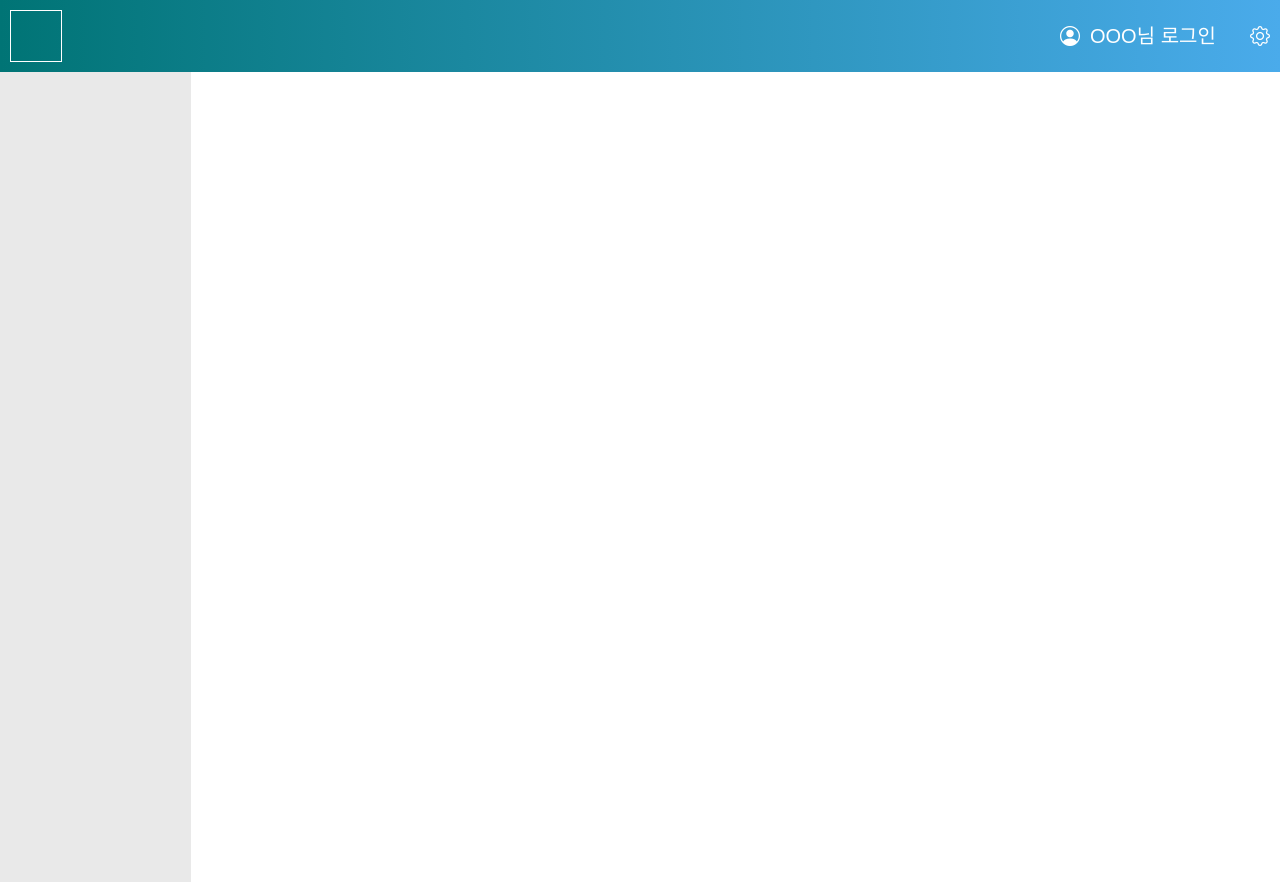
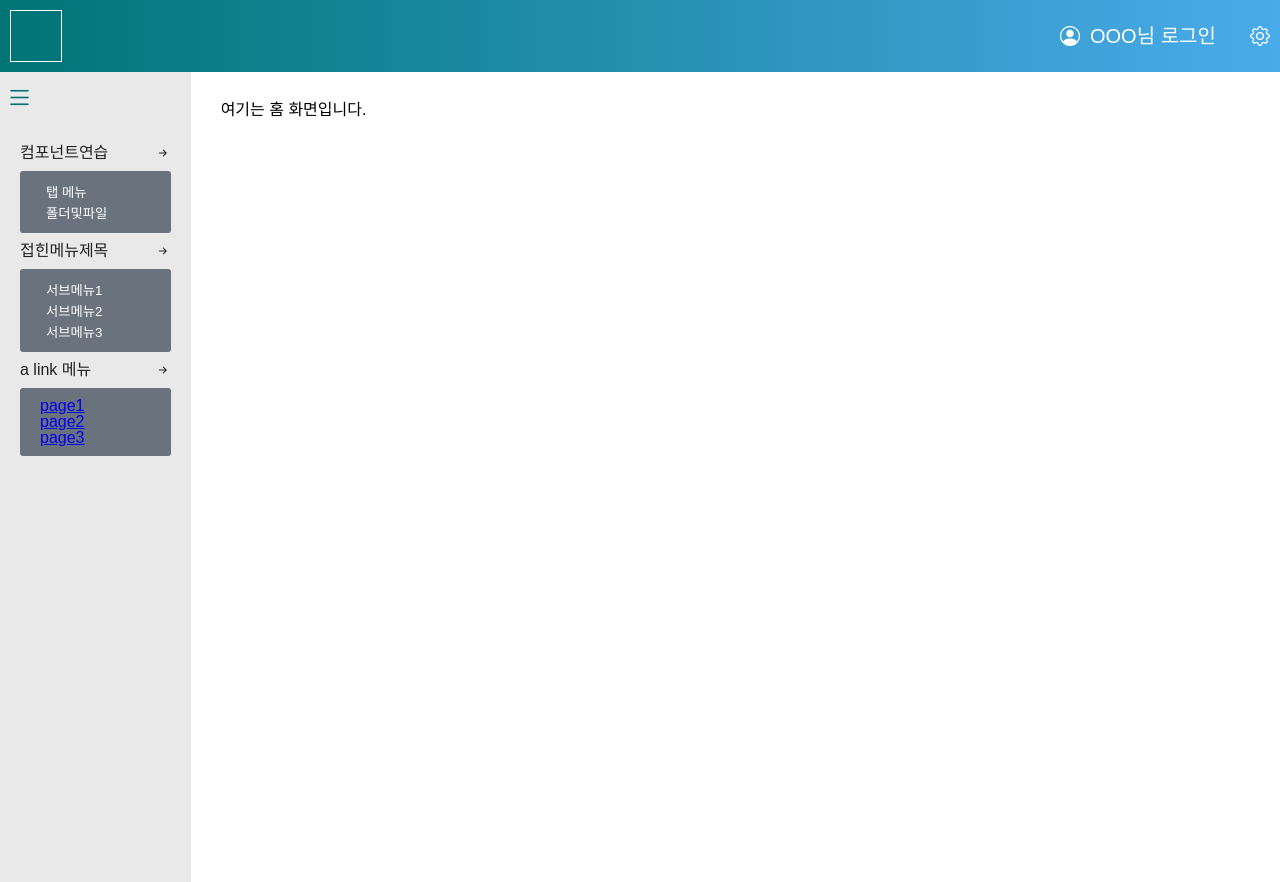
Before and after one commit to o5ranc/myHtmlJsCss, a plain HTML site: page index.html in a window 1280 px wide. Drawn offline with nearby package versions, Linux system fonts and the light colour scheme; a web font is replaced by a local one.

Commit message:
주소에 hash태그 사용한 메뉴 링크추가

```diff
--- a/css/common/main.css
+++ b/css/common/main.css
@@ -64,6 +64,7 @@ nav>ul>li>.nav-subitem.sm-on {
   display: block;
   padding: 10px 20px;
   border-radius: 3px;
+  background-color: var(--my-dark-gray);
 }
 
 nav>ul>li>.nav-subitem {
--- a/index.html
+++ b/index.html
@@ -8,7 +8,7 @@
   <link rel="stylesheet" type="text/css" href="/css/common/reset.css">
   <link rel="stylesheet" type="text/css" href="/css/common/base.css">
   <link rel="stylesheet" type="text/css" href="/css/common/main.css">
-  <link rel="stylesheet" type="text/css" href="/css/component/exam-tab.css">
+  <link rel="stylesheet" type="text/css" href="/css/components/exam-tab.css">
   <!-- 폰트 적용 때문에 추가 -->
   <link rel="preconnect" href="https://fonts.googleapis.com">
   <link rel="preconnect" href="https://fonts.gstatic.com" crossorigin>
@@ -35,20 +35,12 @@
   <section>
     <nav include-html="/navbar.html"></nav>
     <!-- 링크에 따른 화면 이동 필요 -->
-    <main class=".app"></main>
-    <!-- <main include-html="/contents/contents.html"></main> -->
+    <!-- <main class="app"></main> -->
+    <main id="content-area"></main>
   </section>
 
   <script type="module">
     import { onLoadNavMenu } from '/js/main.js';
-
-    includeHTML();
-
-    window.onload = function () {
-      console.log('window onload 함수!!');
-      onLoadNavMenu();
-    };
-
   </script>
 </body>
 </html>
--- a/js/main.js
+++ b/js/main.js
@@ -1,16 +1,20 @@
-import { getRootBaseValue } from "/js/common/get-style.js";
-import Home from "/js/home.js";
-import Tab from "/js/components/exam-tab.js";
+// import Home from "/js/home.js";
+// const appComp = document.querySelector("#app");
+// const appRoutses = {
+//   "/": Home,
+// }
+// appComp.innerHTML = appRoutses["/"].template;
 
-const appComp = document.querySelector("#app");
+includeHTML();
 
-const appRoutses = {
-  "/": Home,
-  "/tabs": Tab
-}
+/* 화면 로딩시 이벤트 */
+window.onload = function () {
+  console.log('window onload 함수!!');
+  onLoadNavMenu();
+  mappingContentArea();
+};
 
-appComp.innerHTML = appRoutses["/"].template;
-
+/** 메뉴 구성 */
 export const onLoadNavMenu = () => {
   // var eTitleMenu = document.querySelector(".nav-titlemn");
   // eTitleMenu.onclick = function () {
@@ -35,33 +39,14 @@ export const onLoadNavMenu = () => {
 
         // 방법2) 자식노드중 nodeName 으로 BUTTON 여부 확인 접근
         menuItem.childNodes.forEach((subMenus) => {
-          // console.log(
-          //   subMenus,
-          //   "nodeType : ",
-          //   subMenus.nodeType,
-          //   "nodeName : ",
-          //   subMenus.nodeName,
-          //   "nodeValue : ",
-          //   subMenus.nodeValue
-          // );
           if (subMenus.nodeName === "DIV") {
-            subMenus.classList.toggle("sm-on");
-            subMenus.style.backgroundColor =
-              subMenus.style.backgroundColor === ""
-                ? getRootBaseValue("--my-dark-gray")
-                : "";
-
-            console.log("하위 메뉴 확인1111 : ", subMenus.childNodes);
             // 서브 노드들에도 클릭 이벤트 등록시켜줌
             subMenus.childNodes.forEach((subMenu) => {
               if (subMenu.nodeName === "BUTTON") {
                 subMenu.addEventListener(
                   "click",
-                  (e) => {
-                    console.log("하위 메뉴 확인222 : ", e.target);
-                    // alert(e.target);
-                  },
-                  { capture: false }
+                  subMenuClick,
+                  { passive: false }
                 );
               }
             });
@@ -72,3 +57,34 @@ export const onLoadNavMenu = () => {
     );
   });
 };
+
+/** 이벤트 - 서브 메뉴 클릭 이벤트 */
+const subMenuClick = (e) => {
+  console.log("하위 메뉴 확인 : ", e.target);
+  // 서브 메뉴의 특정 속성값을 이용하여 페이지 이동
+  window.location.hash = e.target.getAttribute("page-href") || "home";
+}
+
+const mappingContentArea = () => {
+  const contentArea = document.getElementById("content-area");
+
+  // URL의 해시를 기준으로 페이지를 로드
+  async function loadPage() {
+    const hash = window.location.hash.substring(1) || "home";
+    const pageUrl = `pages/${hash}.html`;
+
+    try {
+      const response = await fetch(pageUrl);
+      if (!response.ok) throw new Error("Page not found");
+
+      const html = await response.text();
+      contentArea.innerHTML = html;
+    } catch (error) {
+      contentArea.innerHTML = "<h2>Page not found</h2>";
+    }
+  }
+
+  // 해시 변경 이벤트와 초기 로드를 설정
+  window.addEventListener("hashchange", loadPage);
+  loadPage();  // 초기 로드
+}
--- a/navbar.html
+++ b/navbar.html
@@ -1,19 +1,26 @@
-<nav>
 <button class="btn-fold-menu btn-nobtn c-green"></button>
 <ul>
-    <li class="nav-item">
+  <li class="nav-item m-on">
     <span class="nav-titlemn">컴포넌트연습</span>
-      <div class="nav-subitem">
-        <button class="btn-navmn btn-nobtn">탭 메뉴</button>
-        <button class="btn-navmn btn-nobtn">폴더및파일</button>
+    <div class="nav-subitem sm-on">
+      <button class="btn-navmn btn-nobtn" page-href="#exam-tab">탭 메뉴</button>
+      <button class="btn-navmn btn-nobtn" page-href="#exam-folderfile">폴더및파일</button>
     </div>
   </li>
-    <li class="nav-item">
+  <li class="nav-item m-on">
     <span class="nav-titlemn">접힌메뉴제목</span>
-      <div class="nav-subitem">
-        <button class="btn-navmn btn-nobtn">서브메뉴1</button>
-        <button class="btn-navmn btn-nobtn">서브메뉴2</button>
-        <button class="btn-navmn btn-nobtn">서브메뉴3</button>
+    <div class="nav-subitem sm-on">
+      <button class="btn-navmn btn-nobtn" page-href="#sub1">서브메뉴1</button>
+      <button class="btn-navmn btn-nobtn" page-href="#sub2">서브메뉴2</button>
+      <button class="btn-navmn btn-nobtn" page-href="#sub3">서브메뉴3</button>
+    </div>
+  </li>
+  <li class="nav-item m-on">
+    <span class="nav-titlemn">a link 메뉴</span>
+    <div class="nav-subitem sm-on">
+      <a href="#page1" class="to-block">page1</a>
+      <a href="#page2" class="to-block">page2</a>
+      <a href="#page3" class="to-block">page3</a>
     </div>
   </li>
 </ul>
--- /dev/null
+++ b/pages/home.html
@@ -0,0 +1,3 @@
+<div>
+  여기는 홈 화면입니다.
+</div>
```
Also changed, not shown: home.html (deleted, +0 -3 lines), pages/contents.html (renamed from contents/contents.html, +1 -1 lines), pages/exam-folderfile.html (added, +1 -0 lines), pages/exam-tab.html (renamed from contents/component/exam-tab.html, +1 -2 lines), pages/page1.html (added, +1 -0 lines), pages/page2.html (added, +1 -0 lines), pages/page3.html (added, +1 -0 lines), pages/sub1.html (added, +1 -0 lines), pages/sub2.html (added, +1 -0 lines), pages/sub3.html (added, +1 -0 lines), css/components/exam-tab.css (renamed from css/component/exam-tab.css). Lines whose indentation alone changed are shown as unchanged.
